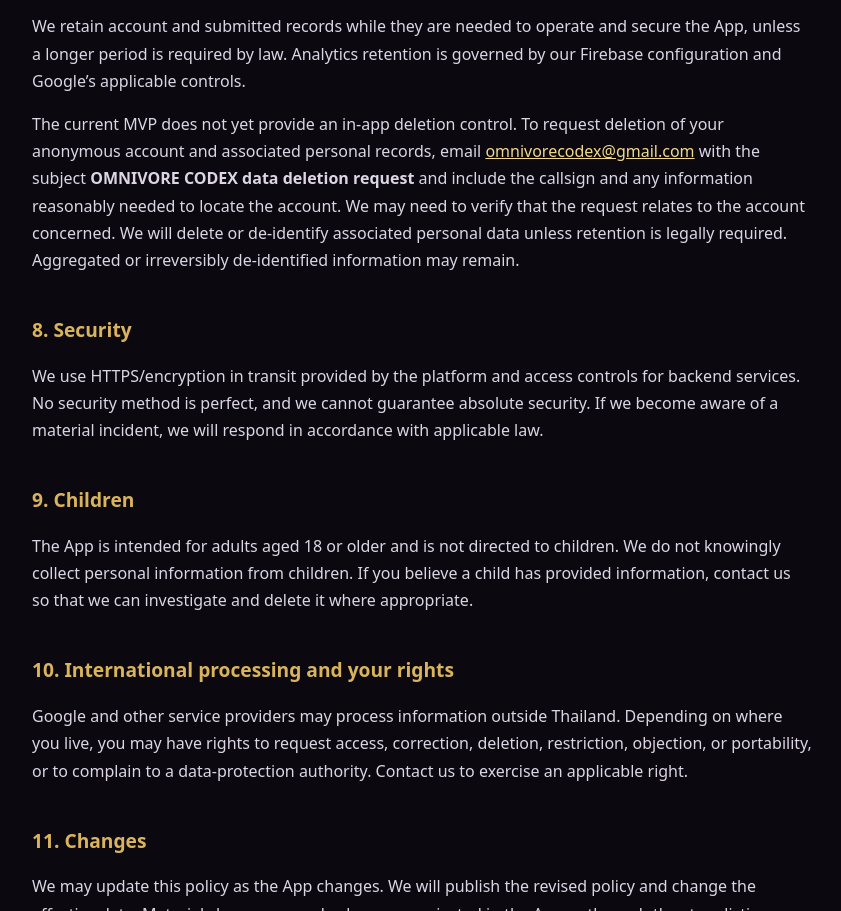
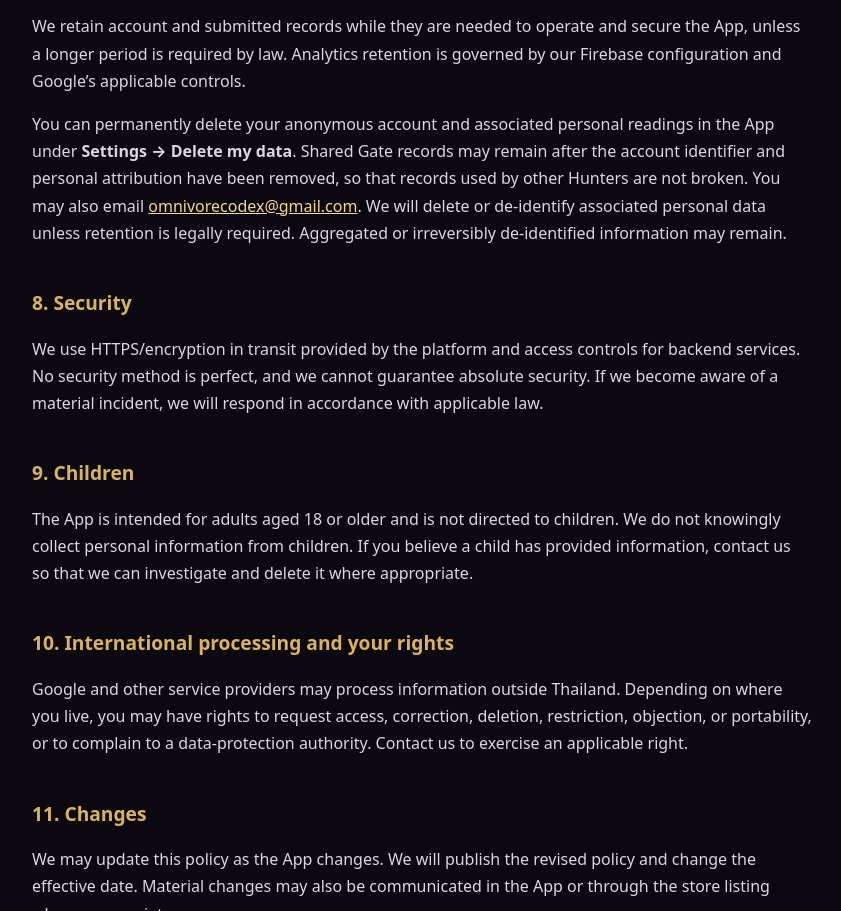
Before and after one commit to tanatas313/omnivore-codex-privacy, a plain HTML site: page privacy-policy/index.html in a window 1280 px wide. Shown: the part 2419-3330 px from the top of the page, without its empty margins (218-1059 px from the left). Drawn offline with Linux system fonts and the light colour scheme.

Commit message:
document in-app account deletion

```diff
--- a/privacy-policy/index.html
+++ b/privacy-policy/index.html
@@ -41,7 +41,7 @@
 
   <h2>6. Visibility to other users</h2><p>The current MVP does not provide chat, direct messaging, comments, or live-location sharing. Restaurant or Gate records and aggregated sensory results may be visible within the App. A charted Gate may be associated with a pseudonymous callsign or anonymous account identifier. Do not put personal information into a callsign or Gate name.</p>
 
-  <h2>7. Retention and deletion</h2><p>We retain account and submitted records while they are needed to operate and secure the App, unless a longer period is required by law. Analytics retention is governed by our Firebase configuration and Google’s applicable controls.</p><p>The current MVP does not yet provide an in-app deletion control. To request deletion of your anonymous account and associated personal records, email <a href="mailto:omnivorecodex@gmail.com?subject=OMNIVORE%20CODEX%20data%20deletion%20request">omnivorecodex@gmail.com</a> with the subject <strong>OMNIVORE CODEX data deletion request</strong> and include the callsign and any information reasonably needed to locate the account. We may need to verify that the request relates to the account concerned. We will delete or de-identify associated personal data unless retention is legally required. Aggregated or irreversibly de-identified information may remain.</p>
+  <h2>7. Retention and deletion</h2><p>We retain account and submitted records while they are needed to operate and secure the App, unless a longer period is required by law. Analytics retention is governed by our Firebase configuration and Google’s applicable controls.</p><p>You can permanently delete your anonymous account and associated personal readings in the App under <strong>Settings → Delete my data</strong>. Shared Gate records may remain after the account identifier and personal attribution have been removed, so that records used by other Hunters are not broken. You may also email <a href="mailto:omnivorecodex@gmail.com?subject=OMNIVORE%20CODEX%20data%20deletion%20request">omnivorecodex@gmail.com</a>. We will delete or de-identify associated personal data unless retention is legally required. Aggregated or irreversibly de-identified information may remain.</p>
 
   <h2>8. Security</h2><p>We use HTTPS/encryption in transit provided by the platform and access controls for backend services. No security method is perfect, and we cannot guarantee absolute security. If we become aware of a material incident, we will respond in accordance with applicable law.</p>
 
```
